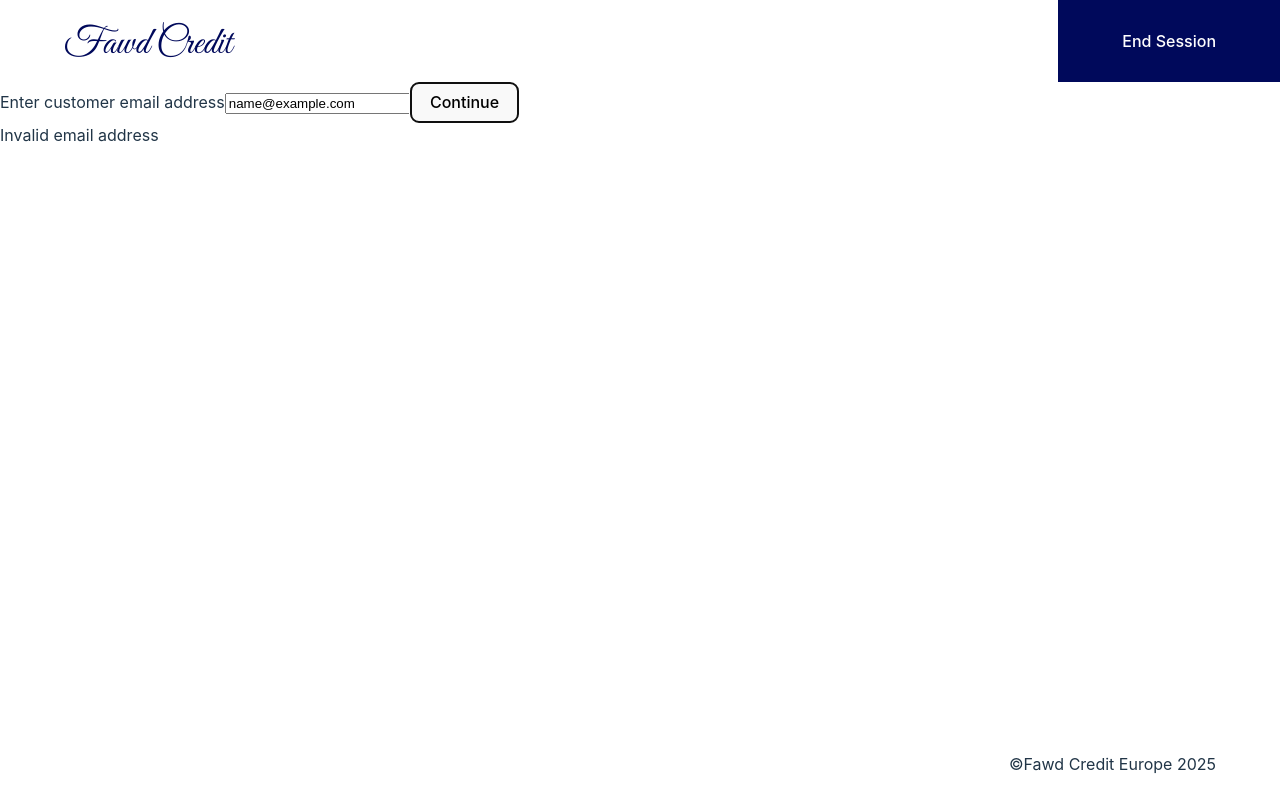
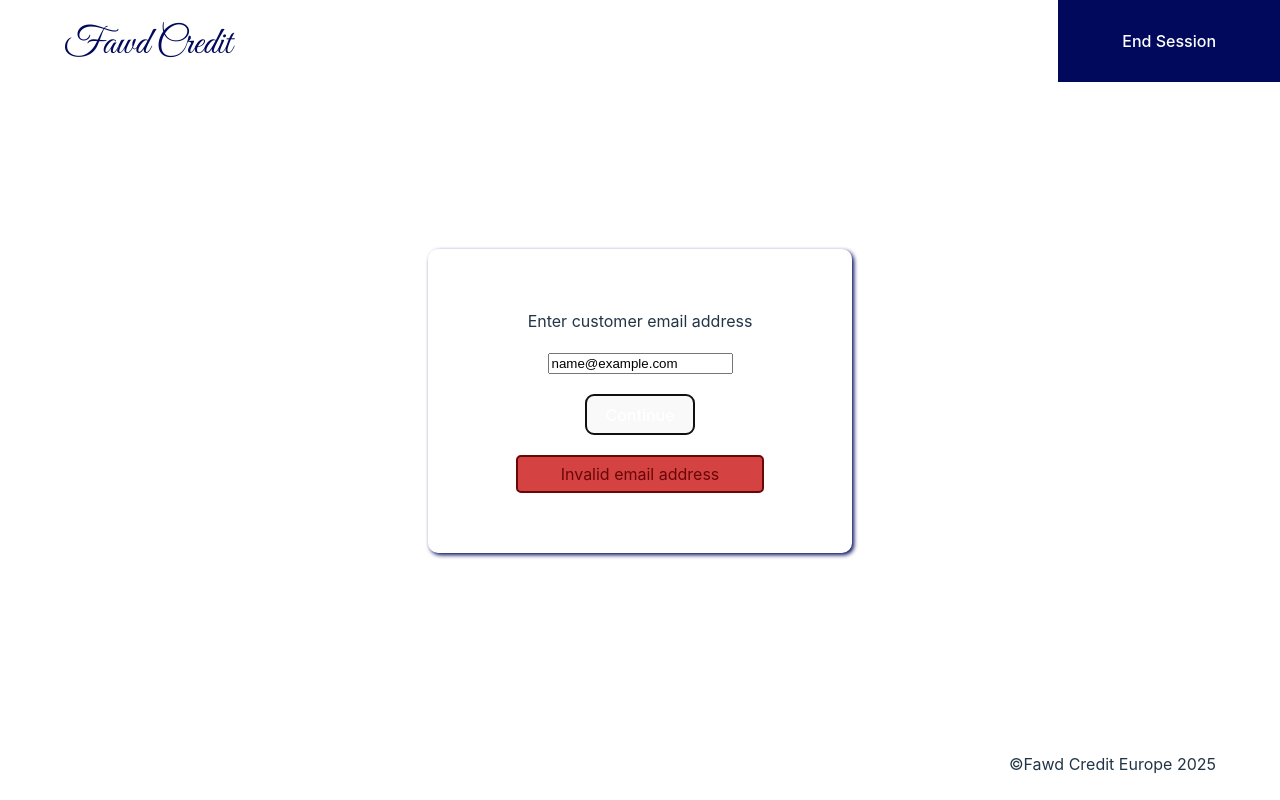
Before and after one commit to MattPlusFord/gsr8-tech-task, a React (Vite) app in the folder ui/: page /customer-select in a window 1280 px wide. Both pictures are taken after typing "name@example.com" into the empty fields and a click on the button "Continue". Built offline with nearby package versions, Linux system fonts and the light colour scheme; no server answers; a web font is replaced by a local one.

Commit message:
feat(US2213254): style the customer select page

```diff
--- a/ui/src/index.css
+++ b/ui/src/index.css
@@ -37,9 +37,10 @@ button {
   font-size: 1em;
   font-weight: 500;
   font-family: inherit;
-  background-color: #1a1a1a;
+  background-color: #00095b;
   cursor: pointer;
   transition: border-color 0.25s;
+  color: #FFFFFF;
 }
 button:hover {
   border-color: #646cff;
@@ -61,3 +62,13 @@ button:focus-visible {
     background-color: #f9f9f9;
   }
 }
+
+.error-label {
+    width: 100%;
+    background-color: #d44242;
+    color: #690707;
+    border-radius: 5px;
+    border: 2px solid #690707;
+    padding: 0.3em 0.6em;
+    text-align: center;
+}
--- a/ui/src/pages/customer-select/CustomerSelectPage.tsx
+++ b/ui/src/pages/customer-select/CustomerSelectPage.tsx
@@ -2,6 +2,7 @@ import React, { useState } from "react";
 import { useNavigate } from "react-router-dom";
 import { SessionClient } from "../../api/auth/authClient";
 import BasePage from "../../components/layout/basePage/BasePage.tsx";
+import './customer-select.css';
 
 
 export const CustomerSelectPage: React.FC = () => {
@@ -22,19 +23,22 @@ export const CustomerSelectPage: React.FC = () => {
 
     return (
         <BasePage>
-            <form onSubmit={handleSubmit}>
-                <label>
-                    Enter customer email address
+            <div className="customer-select-wrapper">
+                <form className='customer-select' onSubmit={handleSubmit}>
+                    <label htmlFor={'email'}>
+                        Enter customer email address
+                    </label>
                     <input
+                        id='email'
                         type="email"
                         value={email}
                         onChange={e => setEmail(e.target.value)}
                         required
                     />
-                </label>
-                <button type="submit">Continue</button>
-                {error && <div>{error}</div>}
-            </form>
+                    <button type="submit">Continue</button>
+                    {error && <div className={'error-label'}>{error}</div>}
+                </form>
+            </div>
         </BasePage>
     );
 };
--- /dev/null
+++ b/ui/src/pages/customer-select/customer-select.css
@@ -0,0 +1,18 @@
+.customer-select-wrapper {
+    display: flex;
+    align-items: center;
+    justify-content: center;
+    width: 100%;
+    height: 100%;
+}
+
+.customer-select {
+    display: flex;
+    flex-direction: column;
+    align-items: center;
+    justify-content: space-between;
+    padding: 60px 100px;
+    gap: 20px;
+    border-radius: 10px;
+    box-shadow: 2px 2px 4px #00095b;
+}
```
